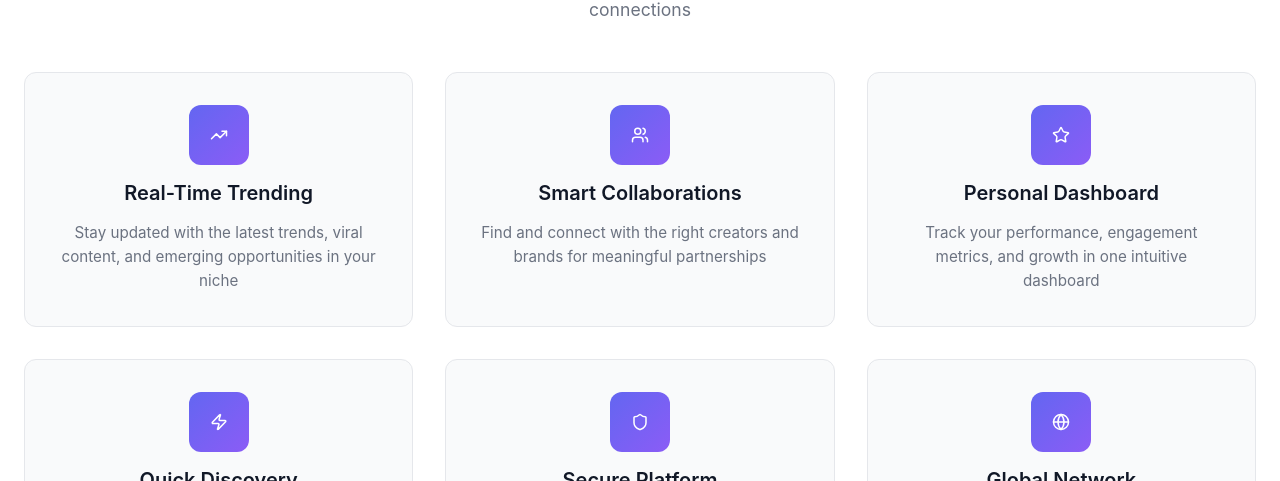
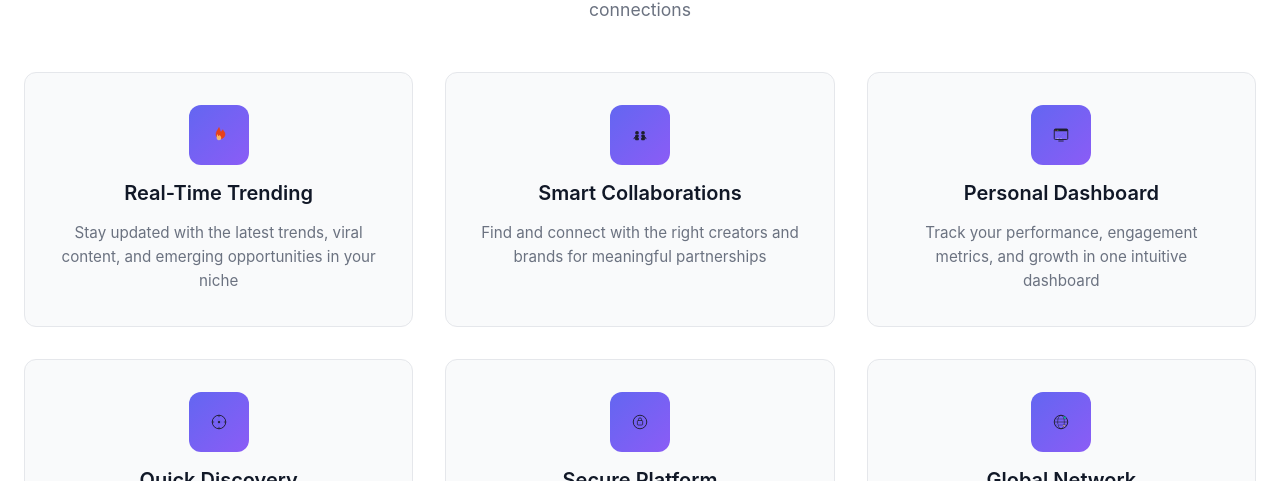
Before and after one commit to regan7854/Next-gen, a React (Vite) app in the folder client/: page / in a window 1280 px wide. Shown: the part 856-1337 px from the top of the page. Built offline with nearby package versions, Linux system fonts and the light colour scheme; no server answers.

Commit message:
Icons Change in Landing Page

```diff
--- a/client/src/context/AuthContext.jsx
+++ b/client/src/context/AuthContext.jsx
@@ -8,7 +8,12 @@ export function AuthProvider({ children }) {
   const [authState, setAuthState] = useState(() => {
     try {
       const raw = localStorage.getItem(STORAGE_KEY);
-      return raw ? JSON.parse(raw) : { token: null, user: null };
+      const parsed = raw ? JSON.parse(raw) : { token: null, user: null };
+      // Set header synchronously so it's ready before first render
+      if (parsed.token) {
+        apiClient.defaults.headers.common.Authorization = `Bearer ${parsed.token}`;
+      }
+      return parsed;
     } catch (error) {
       console.warn('Failed to parse auth storage', error);
       return { token: null, user: null };
--- a/client/src/pages/LandingPage.jsx
+++ b/client/src/pages/LandingPage.jsx
@@ -1,7 +1,92 @@
 import { useNavigate } from 'react-router-dom';
-import { ChevronRight, Star, Users, TrendingUp, Zap, Shield, Globe } from 'lucide-react';
+import { ChevronRight, Users } from 'lucide-react';
 import Footer from '../components/Footer.jsx';
 import LogoMark from '../components/LogoMark.jsx';
+
+/* ── Custom feature icons matching the attached PNGs ── */
+const IconTrending = () => (
+  <svg viewBox="0 0 48 48" width="40" height="40" fill="none">
+    <path d="M24 4c-2 6-8 10-8 18a12 12 0 0024 0c0-6-4-8-6-12-2 4-6 6-6 6s-1-6-4-12z"
+      fill="url(#fireGrad)" stroke="#e84118" strokeWidth="1.5"/>
+    <path d="M24 38a6 6 0 006-6c0-4-3-6-4-8-1 2-4 3-4 3s-.5-3-2-6c-1 3-2 5-2 9a6 6 0 006 8z"
+      fill="#fdcb6e" opacity="0.85"/>
+    <defs>
+      <linearGradient id="fireGrad" x1="16" y1="4" x2="32" y2="42">
+        <stop offset="0%" stopColor="#e84118"/>
+        <stop offset="100%" stopColor="#fdcb6e"/>
+      </linearGradient>
+    </defs>
+  </svg>
+);
+
+const IconCollab = () => (
+  <svg viewBox="0 0 48 48" width="40" height="40" fill="none">
+    <path d="M8 34c0-4 4-6 8-8" stroke="#1e1e2e" strokeWidth="2.5" strokeLinecap="round"/>
+    <path d="M40 34c0-4-4-6-8-8" stroke="#1e1e2e" strokeWidth="2.5" strokeLinecap="round"/>
+    <circle cx="16" cy="18" r="5" fill="#1e1e2e"/>
+    <rect x="11" y="24" width="10" height="14" rx="2" fill="#1e1e2e"/>
+    <circle cx="32" cy="18" r="5" fill="#1e1e2e"/>
+    <rect x="27" y="24" width="10" height="14" rx="2" fill="#1e1e2e"/>
+    <path d="M20 30h8" stroke="#6c5ce7" strokeWidth="2.5" strokeLinecap="round"/>
+    <path d="M22 28l-2 2 2 2" stroke="#6c5ce7" strokeWidth="1.5" strokeLinecap="round" strokeLinejoin="round"/>
+    <path d="M26 28l2 2-2 2" stroke="#6c5ce7" strokeWidth="1.5" strokeLinecap="round" strokeLinejoin="round"/>
+  </svg>
+);
+
+const IconDashboard = () => (
+  <svg viewBox="0 0 48 48" width="40" height="40" fill="none">
+    <rect x="6" y="8" width="36" height="28" rx="3" stroke="#1e1e2e" strokeWidth="2.5"/>
+    <rect x="6" y="8" width="36" height="6" rx="3" fill="#1e1e2e"/>
+    <circle cx="10" cy="11" r="1.2" fill="#e84118"/>
+    <circle cx="14" cy="11" r="1.2" fill="#fdcb6e"/>
+    <circle cx="18" cy="11" r="1.2" fill="#00b894"/>
+    <polyline points="12,30 18,24 24,28 30,20 36,22" stroke="#6c5ce7" strokeWidth="2" strokeLinecap="round" strokeLinejoin="round"/>
+    <rect x="12" y="32" width="6" height="1.5" rx="0.75" fill="#ddd"/>
+    <rect x="22" y="32" width="4" height="1.5" rx="0.75" fill="#ddd"/>
+    <line x1="18" y1="40" x2="30" y2="40" stroke="#1e1e2e" strokeWidth="2.5" strokeLinecap="round"/>
+  </svg>
+);
+
+const IconDiscovery = () => (
+  <svg viewBox="0 0 48 48" width="40" height="40" fill="none">
+    <circle cx="24" cy="24" r="18" stroke="#1e1e2e" strokeWidth="2.5"/>
+    <polygon points="20,14 34,24 20,34" fill="url(#compGrad)" opacity="0.9"/>
+    <circle cx="24" cy="24" r="3" fill="#1e1e2e"/>
+    <line x1="24" y1="6" x2="24" y2="10" stroke="#1e1e2e" strokeWidth="2" strokeLinecap="round"/>
+    <line x1="24" y1="38" x2="24" y2="42" stroke="#1e1e2e" strokeWidth="2" strokeLinecap="round"/>
+    <line x1="6" y1="24" x2="10" y2="24" stroke="#1e1e2e" strokeWidth="2" strokeLinecap="round"/>
+    <line x1="38" y1="24" x2="42" y2="24" stroke="#1e1e2e" strokeWidth="2" strokeLinecap="round"/>
+    <defs>
+      <linearGradient id="compGrad" x1="20" y1="14" x2="34" y2="34">
+        <stop offset="0%" stopColor="#6c5ce7"/>
+        <stop offset="100%" stopColor="#a29bfe"/>
+      </linearGradient>
+    </defs>
+  </svg>
+);
+
+const IconSecurity = () => (
+  <svg viewBox="0 0 48 48" width="40" height="40" fill="none">
+    <circle cx="24" cy="24" r="18" stroke="#1e1e2e" strokeWidth="2.5"/>
+    <rect x="17" y="20" width="14" height="12" rx="2" stroke="#1e1e2e" strokeWidth="2"/>
+    <path d="M20 20v-3a4 4 0 018 0v3" stroke="#1e1e2e" strokeWidth="2" strokeLinecap="round"/>
+    <circle cx="24" cy="26" r="2" fill="#6c5ce7"/>
+    <line x1="24" y1="28" x2="24" y2="30" stroke="#6c5ce7" strokeWidth="1.5" strokeLinecap="round"/>
+  </svg>
+);
+
+const IconGlobal = () => (
+  <svg viewBox="0 0 48 48" width="40" height="40" fill="none">
+    <circle cx="24" cy="24" r="18" stroke="#1e1e2e" strokeWidth="2.5"/>
+    <ellipse cx="24" cy="24" rx="9" ry="18" stroke="#1e1e2e" strokeWidth="1.5"/>
+    <line x1="6" y1="24" x2="42" y2="24" stroke="#1e1e2e" strokeWidth="1.5"/>
+    <line x1="8" y1="16" x2="40" y2="16" stroke="#1e1e2e" strokeWidth="1"/>
+    <line x1="8" y1="32" x2="40" y2="32" stroke="#1e1e2e" strokeWidth="1"/>
+    <circle cx="34" cy="12" r="3" fill="#00b894"/>
+    <circle cx="14" cy="32" r="2.5" fill="#6c5ce7"/>
+    <circle cx="32" cy="34" r="2" fill="#fdcb6e"/>
+  </svg>
+);
 
 export default function LandingPage() {
   const navigate = useNavigate();
@@ -38,7 +123,7 @@ export default function LandingPage() {
               Get Started Now
               <ChevronRight size={18} />
             </button>
-            <button className="btn-secondary btn-lg">
+            <button className="btn-secondary btn-lg" onClick={() => document.querySelector('.features-section')?.scrollIntoView({ behavior: 'smooth' })}>
               Learn More
             </button>
           </div>
@@ -74,7 +159,7 @@ export default function LandingPage() {
         <div className="features-grid">
           <div className="feature-card">
             <div className="feature-icon">
-              <TrendingUp size={32} />
+              <IconTrending />
             </div>
             <h3>Real-Time Trending</h3>
             <p>Stay updated with the latest trends, viral content, and emerging opportunities in your niche</p>
@@ -82,7 +167,7 @@ export default function LandingPage() {
 
           <div className="feature-card">
             <div className="feature-icon">
-              <Users size={32} />
+              <IconCollab />
             </div>
             <h3>Smart Collaborations</h3>
             <p>Find and connect with the right creators and brands for meaningful partnerships</p>
@@ -90,7 +175,7 @@ export default function LandingPage() {
 
           <div className="feature-card">
             <div className="feature-icon">
-              <Star size={32} />
+              <IconDashboard />
             </div>
             <h3>Personal Dashboard</h3>
             <p>Track your performance, engagement metrics, and growth in one intuitive dashboard</p>
@@ -98,7 +183,7 @@ export default function LandingPage() {
 
           <div className="feature-card">
             <div className="feature-icon">
-              <Zap size={32} />
+              <IconDiscovery />
             </div>
             <h3>Quick Discovery</h3>
             <p>Explore curated content and networks tailored to your interests and expertise</p>
@@ -106,7 +191,7 @@ export default function LandingPage() {
 
           <div className="feature-card">
             <div className="feature-icon">
-              <Shield size={32} />
+              <IconSecurity />
             </div>
             <h3>Secure Platform</h3>
             <p>Your data and collaborations are protected with enterprise-grade security</p>
@@ -114,7 +199,7 @@ export default function LandingPage() {
 
           <div className="feature-card">
             <div className="feature-icon">
-              <Globe size={32} />
+              <IconGlobal />
             </div>
             <h3>Global Network</h3>
             <p>Connect with creators and brands from around the world at any time</p>
@@ -130,19 +215,19 @@ export default function LandingPage() {
         </div>
 
         <div className="steps-grid">
-          <div className="step-card">
+          <div className="step-card" onClick={() => navigate('/auth')} role="button" tabIndex={0}>
             <div className="step-number">1</div>
             <h3>Create Your Profile</h3>
             <p>Sign up and tell us about yourself. Add your expertise, interests, and goals</p>
           </div>
 
-          <div className="step-card">
+          <div className="step-card" onClick={() => navigate('/auth')} role="button" tabIndex={0}>
             <div className="step-number">2</div>
             <h3>Explore & Connect</h3>
             <p>Browse trending content, discover opportunities, and connect with others in your field</p>
           </div>
 
-          <div className="step-card">
+          <div className="step-card" onClick={() => navigate('/auth')} role="button" tabIndex={0}>
             <div className="step-number">3</div>
             <h3>Grow & Collaborate</h3>
             <p>Build partnerships, grow your audience, and achieve your goals together</p>
--- a/client/src/pages/ProfilePage.jsx
+++ b/client/src/pages/ProfilePage.jsx
@@ -37,10 +37,12 @@ export default function ProfilePage() {
   const [collabSent, setCollabSent] = useState(false);
   const [showAddCampaign, setShowAddCampaign] = useState(false);
   const [campaignForm, setCampaignForm] = useState({ title: '', description: '', platform: '', resultsSummary: '', reach: '', engagement: '' });
+  const [error, setError] = useState(null);
 
   useEffect(() => {
     (async () => {
       setLoading(true);
+      setError(null);
       try {
         if (isOwn) {
           const { user: u } = await fetchProfile();
@@ -57,7 +59,10 @@ export default function ProfilePage() {
           const revData = await getReviewsFor(userId).catch(() => ({ reviews: [], avgRating: null, reviewCount: 0 }));
           setReviews(revData);
         }
-      } catch { /* ignore */ }
+      } catch (err) {
+        console.error('ProfilePage load error:', err);
+        setError(err.response?.data?.message || 'Failed to load profile');
+      }
       setLoading(false);
     })();
   }, [userId]);
@@ -101,6 +106,7 @@ export default function ProfilePage() {
   };
 
   if (loading) return <div className="page-container"><p className="muted">Loading profile...</p></div>;
+  if (error) return <div className="page-container"><p className="muted">{error}</p></div>;
   if (!profileData) return <div className="page-container"><p className="muted">Profile not found</p></div>;
 
   const { user: pUser, profile, rating, reviewCount } = profileData;
--- a/client/src/services/apiClient.js
+++ b/client/src/services/apiClient.js
@@ -7,6 +7,18 @@ export const apiClient = axios.create({
   headers: {
     'Content-Type': 'application/json',
   },
+});
+
+// Ensure the auth token is always attached, regardless of useEffect timing
+apiClient.interceptors.request.use((config) => {
+  try {
+    const raw = localStorage.getItem('nextgen-auth');
+    const parsed = raw ? JSON.parse(raw) : null;
+    if (parsed?.token) {
+      config.headers.Authorization = `Bearer ${parsed.token}`;
+    }
+  } catch { /* ignore corrupt storage */ }
+  return config;
 });
 
 /* ── Auth ── */
--- a/client/src/styles/landing.css
+++ b/client/src/styles/landing.css
@@ -217,11 +217,13 @@
   transition: all var(--transition-normal);
   text-align: center;
   position: relative;
+  cursor: pointer;
 }
 
 .step-card:hover {
   border-color: var(--primary-color);
   box-shadow: var(--shadow-lg);
+  transform: translateY(-3px);
 }
 
 .step-number {
```
Also changed, not shown: client/src/App.jsx (+5 -6 lines), 1 other file (tests, documents, lock files or other folders).
